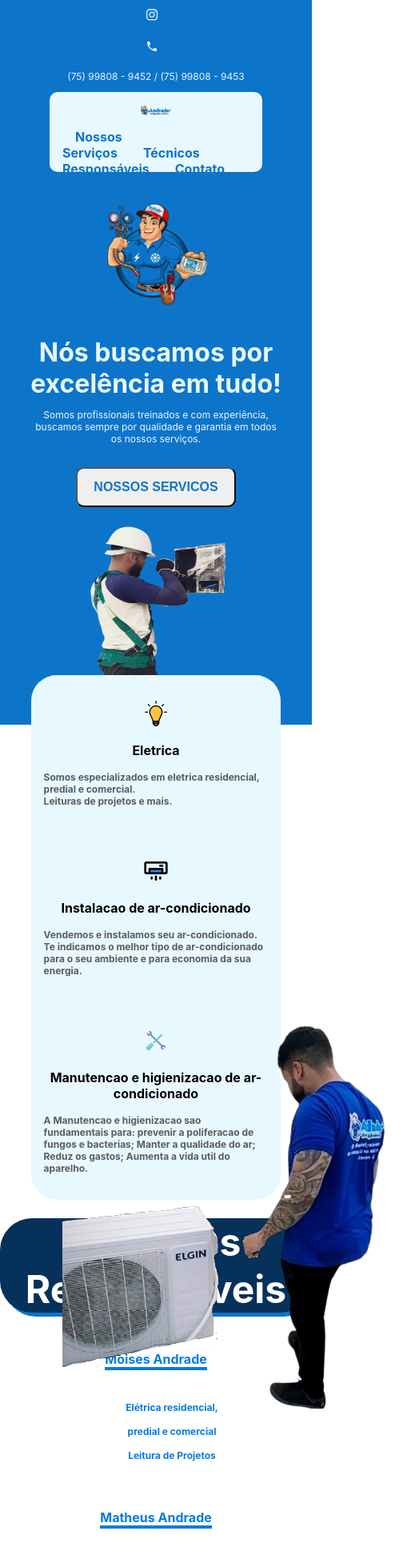
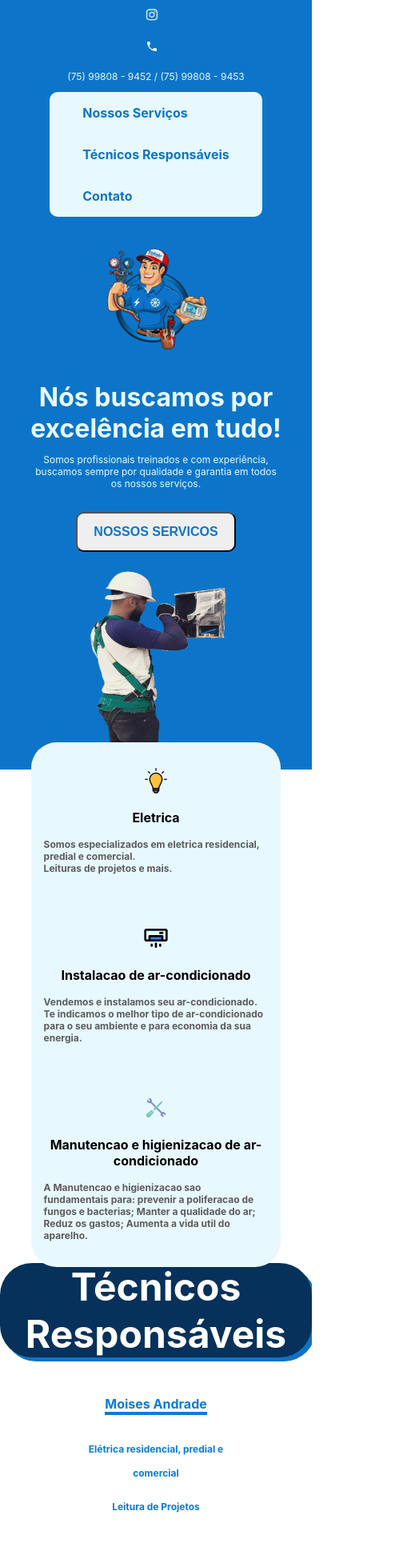
Before and after one commit to GuilhermeSOliveira/AndradeRefrigeracao, a React (Create React App) app: page / in a window 390 px wide. Shown: the top 1949 px of the page at 80% size, 524 px wide, since content can reach past the window. Built offline with nearby package versions, Linux system fonts and the light colour scheme.

Commit message:
Finalizado responsivo de tamanho maximo de 768px

```diff
--- a/src/App.js
+++ b/src/App.js
@@ -27,7 +27,7 @@ function App() {
       <Servicos />
       <Titulo titulo="Técnicos Responsáveis" />
 
-      {tecnicos.map(profissional => <Tecnicos nome={profissional.nome} especializacao1={profissional.especializacao1} especializacao2={profissional.especializacao2}/>)}
+      {tecnicos.map(profissional => <Tecnicos key={profissional.nome} nome={profissional.nome} especializacao1={profissional.especializacao1} especializacao2={profissional.especializacao2}/>)}
 
       <Contato />
 
--- a/src/Componentes/Contato/Contato.css
+++ b/src/Componentes/Contato/Contato.css
@@ -10,6 +10,7 @@
 }
 
 .contato div {
+    position: relative;
     width: 50%;
     margin-left: 50%;
     padding-top: 5%;
@@ -37,3 +38,35 @@
     transition: 500ms;
     cursor: pointer;
 }
+
+@media (max-width: 768px) {
+
+    .contato {
+        height: max-content;
+    }
+
+    .contato img {
+        width: 256px;
+        height: 256px;
+        top: 260%;
+        left: 0%;
+    }
+
+    .contato div {
+        margin: 0 auto;
+        width: 100%;
+        text-align: center;
+        padding-bottom: 10%;
+    }
+
+    .contato h4 {
+        font-size: 16px;
+        margin-top: 80% ;
+    }
+
+    .contato h2 {
+        font-size: 24px;
+    }
+
+
+}
--- a/src/Componentes/Header/Header.css
+++ b/src/Componentes/Header/Header.css
@@ -28,7 +28,7 @@
 
 .Header header {
     background-color: #FFF;
-    height: 100px;
+    height: max-content;
     width: 60%;
     margin: auto;
     border-radius: 10px;
@@ -78,4 +78,13 @@
     .Header header {
         flex-direction: column;
     }
+
+    .Header nav {
+        display: flex;
+        flex-direction: column;
+    }
+
+    .Header header img {
+        display: none;
+    }
 }
--- a/src/Componentes/Servicos/Servicos.css
+++ b/src/Componentes/Servicos/Servicos.css
@@ -33,7 +33,7 @@
 
     .Servicos {
         flex-direction: column;
-        top: 100%;
+        top: 110%;
     }
 
     .Servicos img {
--- a/src/Componentes/Tecnicos/Tecnicos.css
+++ b/src/Componentes/Tecnicos/Tecnicos.css
@@ -13,9 +13,8 @@
     display: inline-block;
 }
 
-.tecnicos ul li {
+.tecnicos p {
     font-size: 24px;
-    list-style: none;
     line-height: 30px;
     color: #0a7bdb;
     font-weight: bold;
@@ -33,7 +32,7 @@
         font-size: 16px;
     }
 
-    .tecnicos ul li {
+    .tecnicos p {
         font-size: 12px;
     }
 }
--- a/src/Componentes/Tecnicos/index.js
+++ b/src/Componentes/Tecnicos/index.js
@@ -4,10 +4,8 @@ const Tecnicos = (props) => {
     return (
         <div className='tecnicos'>
             <h3>{props.nome}</h3>
-            <ul>
-                <li>{props.especializacao1}</li>
-                <li>{props.especializacao2}</li>
-            </ul>
+            <p>{props.especializacao1}</p>
+            <p>{props.especializacao2}</p>
         </div>
     )
 }
```
